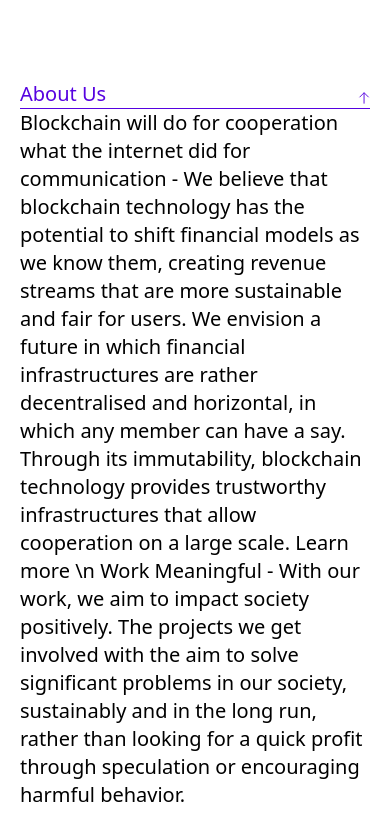
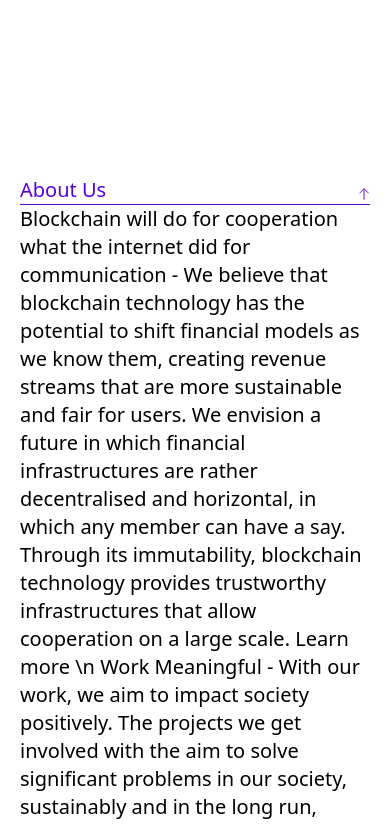
Before and after one commit to TheGymRwanda/unit8-maroon, a Next.js app: page /about in a window 390 px wide. Shown: the top 825 px of the page. Built offline with nearby package versions, Linux system fonts and the light colour scheme.

Commit message:
feat: Merging from dev

```diff
--- a/components/functions/OneBlock.js
+++ b/components/functions/OneBlock.js
@@ -20,7 +20,7 @@ export function OneBlock({
 
           <h2 className={`${
             isOpened ? 'text-primary-purple' : 'text-black'
-          } w-full cursor-pointer text-xl  `}
+          } w-full cursor-pointer text-xl `}
         >{title}</h2>
           <div
             className={`${
--- a/components/section/AboutSection/AboutMobile.jsx
+++ b/components/section/AboutSection/AboutMobile.jsx
@@ -5,7 +5,7 @@ export default function AboutMobile(){
     const [activeTab, setActiveTab] = useState(0);
     return(
         <>
-        <div className='flex flex-col gap-8 px-5  py-20 md:hidden'>
+        <div className='flex flex-col gap-8 px-5  mt-44 md:hidden'>
         <OneBlock
           key={0}
           title='About Us'
--- a/tailwind.config.js
+++ b/tailwind.config.js
@@ -75,7 +75,8 @@ module.exports = {
           '1.2813':'1.2813rem',
           '2.25':'2.25rem',
           '2.4375':'2.4375rem',
-          '3.85':'3.85rem'
+          '3.85':'3.85rem',
+          "" : "5.0625rem"
         },
         width:{
           '2.715': '0.679rem', //10.86px
```
